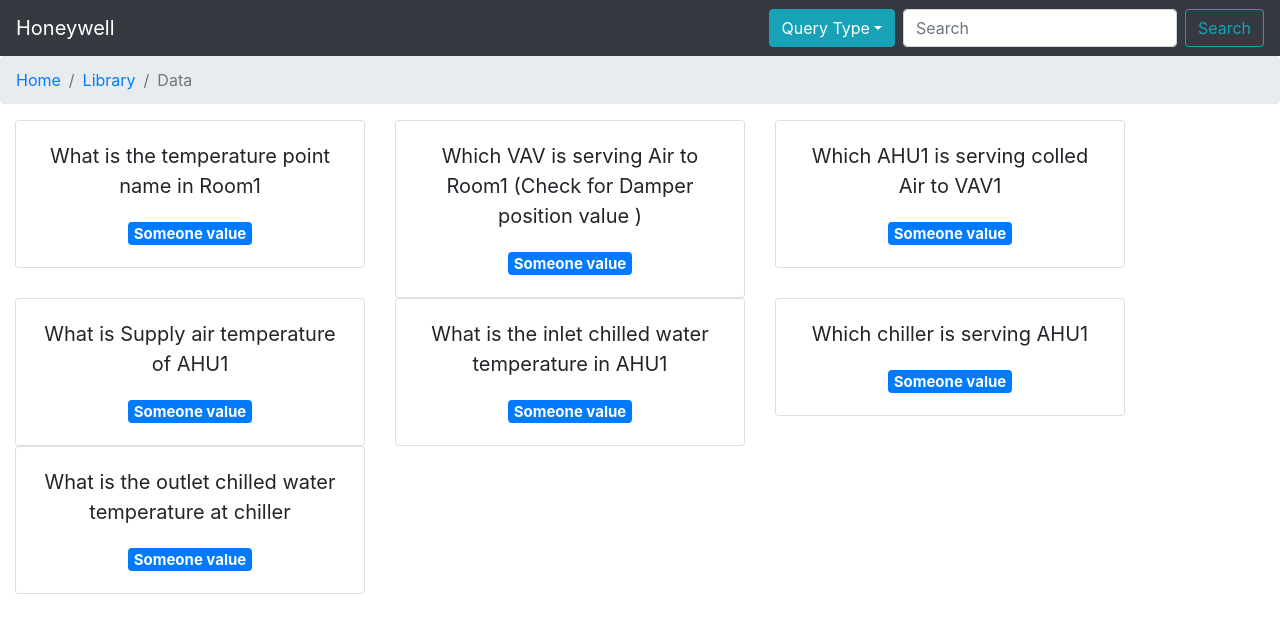
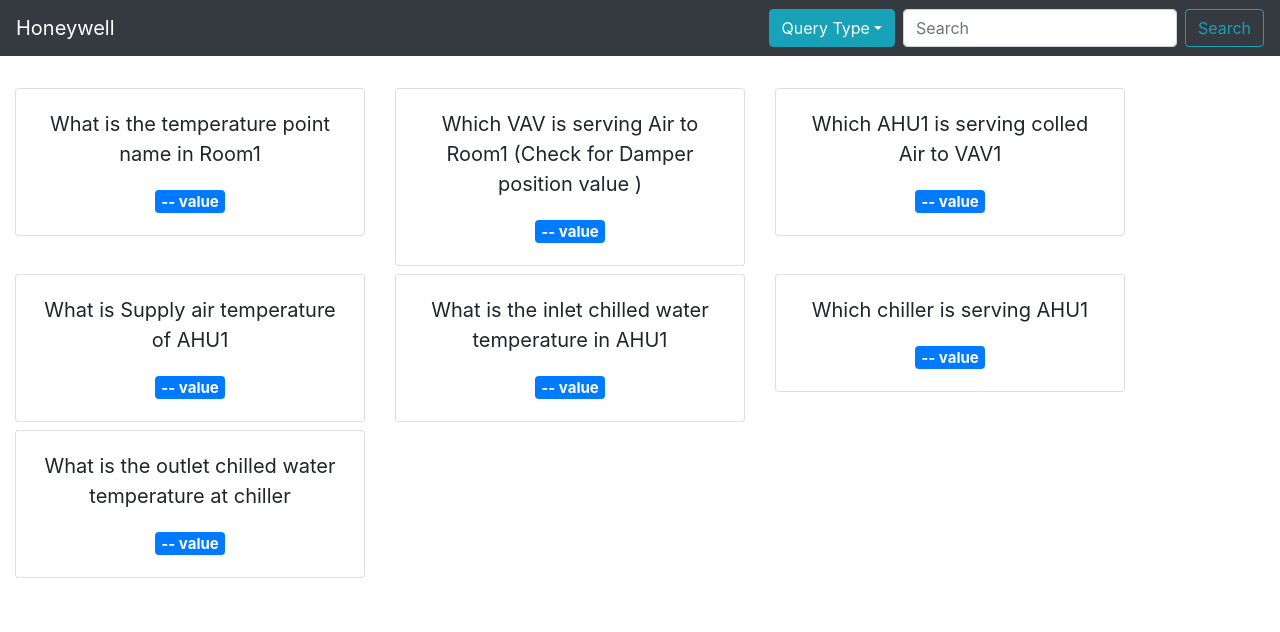
Before and after one commit to 707amitsingh/visualisations, a React (Create React App) app: page / in a window 1280 px wide. Shown: the top 632 px of the page. Built offline with nearby package versions, Linux system fonts and the light colour scheme.

Commit message:
SpaceDetail changes

```diff
--- a/src/App.js
+++ b/src/App.js
@@ -35,7 +35,7 @@ function App() {
   return (
     <div className="App">
       <Header onSubmit={handleSearchSubmit} />
-      <Breadcrum />
+      {/* <Breadcrum /> */}
       <div style={{ display: 'flex' }}>
         <SpaceDetail  data={spaceData}></SpaceDetail>
         {/* <RelationalGraph data={graphData} config={graphConfig} onNodeCountSelect={onNodeCountSelect} /> */}
--- a/src/components/SpaceDetail/SpaceDetail.css
+++ b/src/components/SpaceDetail/SpaceDetail.css
@@ -0,0 +1,3 @@
+.card {
+    margin-top: 8px;;
+}
--- a/src/components/SpaceDetail/SpaceDetail.js
+++ b/src/components/SpaceDetail/SpaceDetail.js
@@ -18,18 +18,18 @@ const SpaceDetail = ({ data }) => {
 
     return (
         <div>
-            <Container>
+            <Container><br />
                 <Row>
                     {data[0]["questions"].map(elem => (
-                        <Col sm={4}>
-                            {' '}<Card>
+                        <Col sm={4} >
+                            {' '}<Card >
                                 <Card.Body>
                                     <blockquote className="blockquote mb-0">
                                         <p>
                                             {elem.question}
                                         </p>
                                         <footer >
-                                            <Badge variant="primary">Someone value</Badge>
+                                            <Badge variant="primary">-- value</Badge>
                                         </footer>
                                     </blockquote>
                                 </Card.Body>
```
Also changed, not shown: 2 other files (tests, documents, lock files or other folders).
